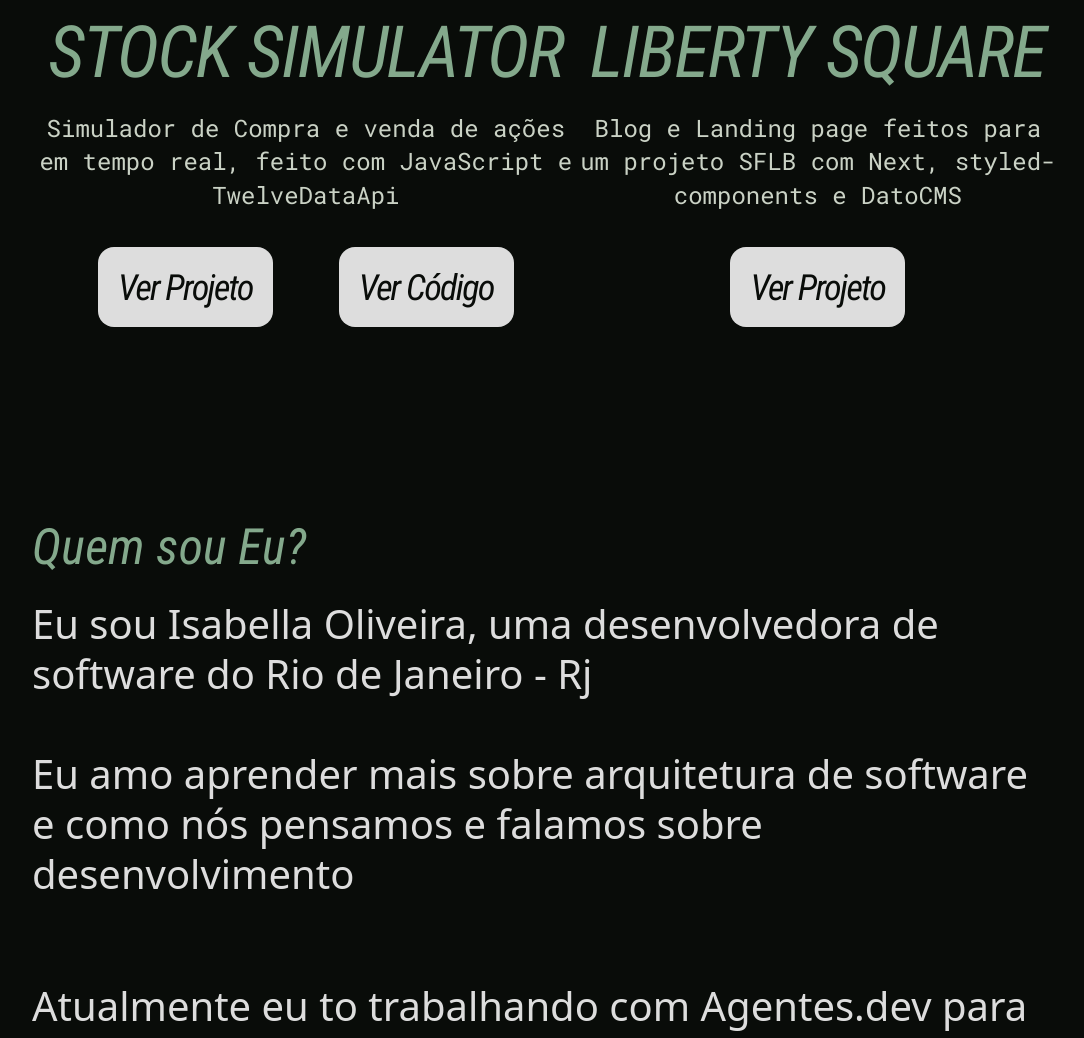
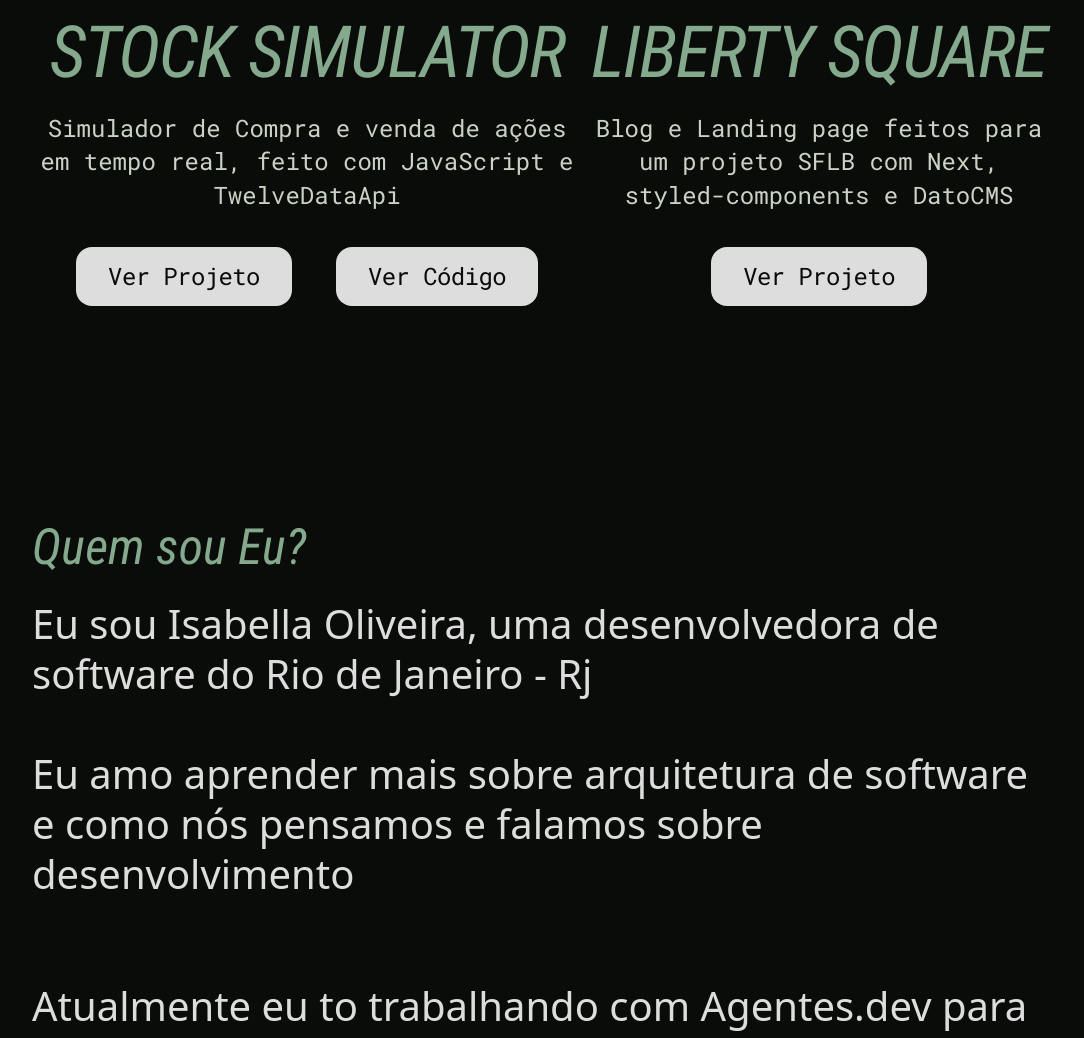
Before and after one commit to B3ella/personal-website, an Astro site: page / in a window 1280 px wide. Shown: the part 1385-2423 px from the top of the page, without its empty margins (96-1180 px from the left). Built offline with nearby package versions, Linux system fonts and the light colour scheme; Astro itself is replaced by a stand-in of ours.

Commit message:
style: changes text size

```diff
--- a/src/components/ProjectLink.astro
+++ b/src/components/ProjectLink.astro
@@ -11,7 +11,7 @@
 
 <a
     href={link.url}
-    class="font-condensed font-normal italic text-4xl leading-title-tight tracking-tighter p-5 text-dark capitalize bg-light rounded-2xl mt-5"
+    class="font-mono text-2xl leading-title-tight tracking-tight px-8 py-4 text-dark capitalize bg-light rounded-2xl mt-5"
     target="_blank"
     rel="noopener noreferrer"
 >
```
